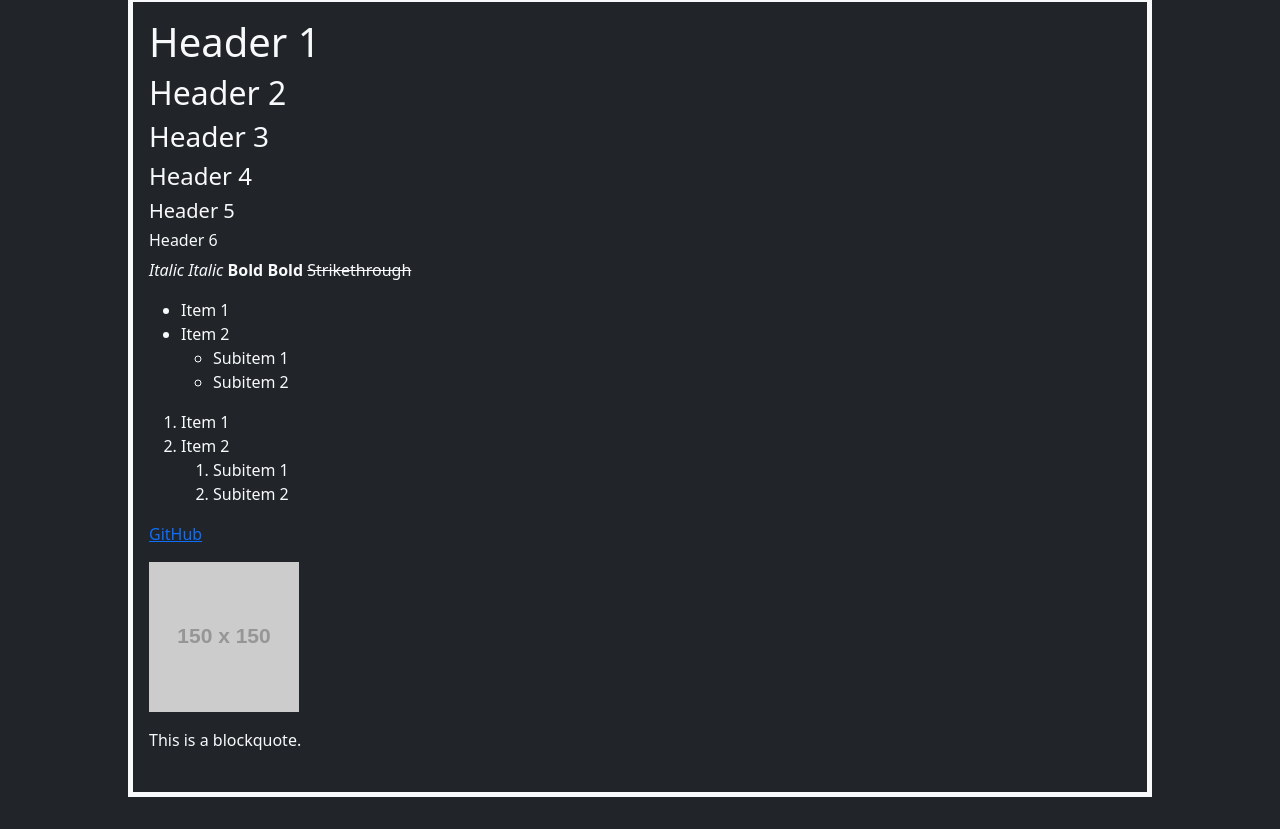
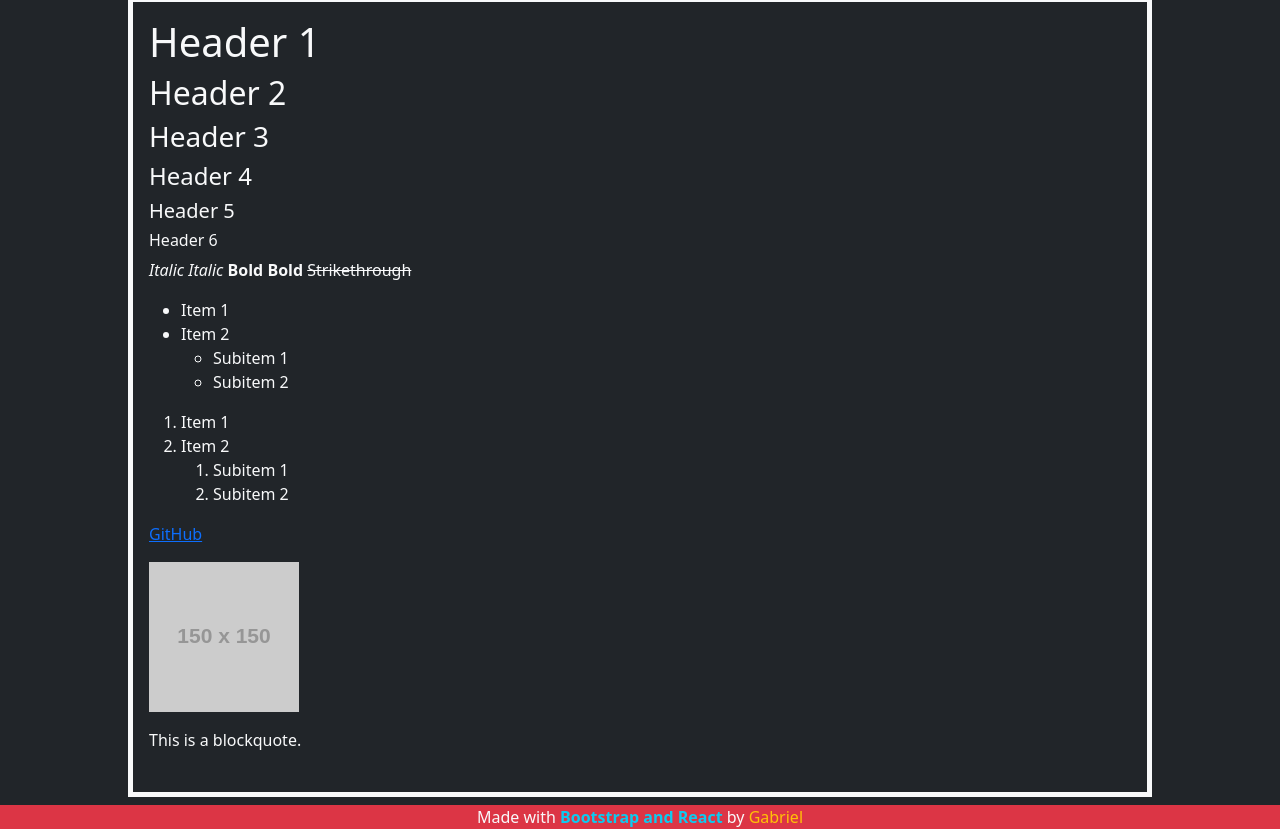
Before and after one commit to Gabriel-QnS/markdown, a React (Create React App) app: page / in a window 1280 px wide. Shown: the part 705-1534 px from the top of the page. Before the commit the page ends 1502 px from the top, so only its background shows below. Built offline with nearby package versions, Linux system fonts and the light colour scheme.

Commit message:
add Footer component and integrate it into the main App

```diff
--- a/package.json
+++ b/package.json
@@ -5,6 +5,7 @@
   "dependencies": {
     "bootstrap": "^5.3.3",
     "cra-template": "1.2.0",
+    "fa": "^1.0.1",
     "jquery": "^3.7.1",
     "marked": "^15.0.5",
     "react": "^19.0.0",
--- a/src/App.js
+++ b/src/App.js
@@ -4,6 +4,7 @@ import { useEffect, useState } from 'react';
 import 'bootstrap/dist/css/bootstrap.min.css';
 import 'bootstrap/dist/js/bootstrap.bundle.min';
 import MarkdownTutorial from './markdownTutorial';
+import Footer from './footer';
 
 function MarkdownPreviewer() {
 
@@ -82,6 +83,7 @@ function App() {
     <div className="App flex flex-column justify-content-center align-items-center">
       <h1 className='text-danger'>Markdown Previewer</h1>
       <MarkdownPreviewer />
+      <Footer />
     </div>
   );
 }
--- /dev/null
+++ b/src/footer.js
@@ -0,0 +1,13 @@
+import './footer.scss';
+
+function Footer() {
+  return (
+    <footer className="footer bg-danger text-light text-center mt-2">
+      <div className="container">
+        <span className="">Made with <span className='text-info fw-bold'>Bootstrap and React</span> by <a href="_Blank" className="text-decoration-none link-warning">Gabriel</a></span>
+        </div>
+    </footer>
+    );
+};
+
+export default Footer;
```
Also changed, not shown: src/footer.scss (added), 1 other file (tests, documents, lock files or other folders).
